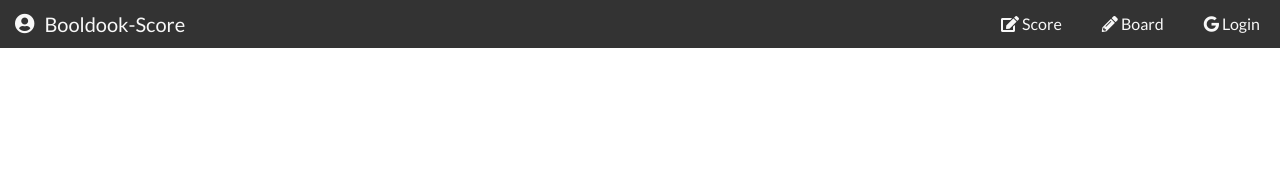
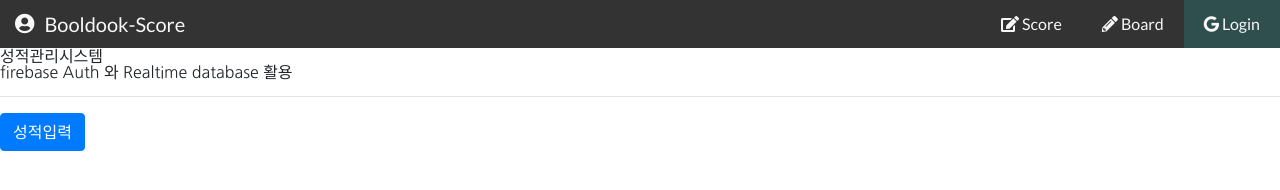
Before and after one commit to booldook/2021-sc-app-09-score, a plain HTML site: page public/html/index.html in a window 1280 px wide. Shown: the top 190 px of the page. Drawn offline with Linux system fonts and the light colour scheme; some packages are replaced by stand-ins of ours; no server answers.

Commit message:
title-wrapper 구조

```diff
--- a/public/css/index.css
+++ b/public/css/index.css
@@ -6,17 +6,19 @@ font-family: 'Nanum Gothic', sans-serif; */
 
 /******************* Global *********************/
 html, body {font-family: 'Nanum Gothic', sans-serif; font-size: 16px; height: 2000px;}
+.wrapper {}
 
 
 /******************* header-wrapper *********************/
 .header-wrapper {background-color: #333; color: #f8f8f8; font-family: 'Lato', sans-serif; display: flex; align-items: center;}
 .header-wrapper .logo-wrap {font-size: 1.25em; padding-left: .75em; display: flex; align-items: center;}
-.header-wrapper .logo-wrap .photo-logo {width: 40px; height: 40px; border-radius: 20px; margin-right: .5em; overflow: hidden; display: none;}
+.header-wrapper .logo-wrap .photo-logo {width: 36px; height: 36px; border-radius: 50%; margin-right: .5em; overflow: hidden; display: none;}
 .header-wrapper .logo-wrap .icon-logo {margin-right: .5em;}
 .header-wrapper .navi-wrap {margin-left: auto; display: flex;}
 .header-wrapper .navi-wrap .navi {padding: 1em 1.25em; cursor: pointer;}
 .header-wrapper .navi-wrap .navi:hover {background-color: azure; color: #111;}
-.header-wrapper .bt-logout {display: none;}
+.header-wrapper .bt-login {background-color: darkslategrey;}
+.header-wrapper .bt-logout {display: none; background-color: #572128;}
 
 @media screen and (max-width: 1199px) {
 
--- a/public/html/index.html
+++ b/public/html/index.html
@@ -30,7 +30,12 @@
 			<li class="navi bt-logout"><i class="fa fa-sign-out-alt"></i> Logout</li>
 		</ul>
 	</header>
-
+	<div class="title-wrapper wrapper">
+		<h2 class="title">성적관리시스템</h2>
+		<h3 class="title">firebase Auth 와 Realtime database 활용</h3>
+		<hr>
+		<button class="bt-input btn btn-primary">성적입력</button>
+	</div>
 	<script src="../js/util.js"></script>
 	<script src="../js/index.js"></script>
 </body>
--- a/public/js/index.js
+++ b/public/js/index.js
@@ -9,9 +9,9 @@ true 판정: false판정 외 모든것
 /************** global init ***************/
 console.log(firebase);
 var auth = firebase.auth();
+var googleAuth = new firebase.auth.GoogleAuthProvider();
 var db = firebase.database();
-var googleAuth = new firebase.auth.GoogleAuthProvider();
-// console.log(auth, db, googleAuth);
+
 
 
 /************** function init ***************/
@@ -37,6 +37,7 @@ function onAuthChanged(user) { // auth상태가 변하면 알려줘
 
 function onLogin() {
 	auth.signInWithPopup(googleAuth);
+	// auth.signInWithRedirect(googleAuth);
 }
 
 function onLogout() {
```
